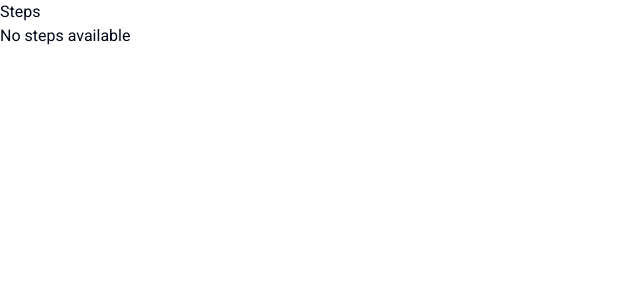
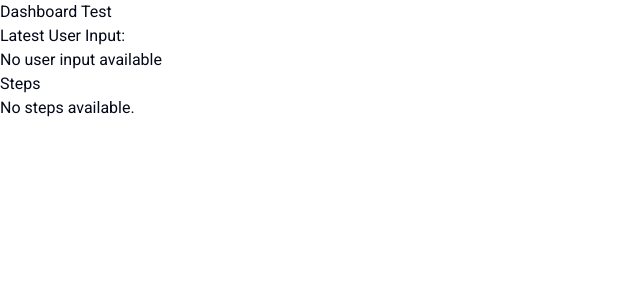
Before and after one commit to justinleeirizarry/Karen, a Next.js app: page /dashboard in a window 1280 px wide. Shown: the top 300 px of the page, without its empty margins (0-640 px from the left). Built offline with nearby package versions, Linux system fonts and the light colour scheme.

Commit message:
Refactor code and fix bugs

```diff
--- a/app/dashboard/page.tsx
+++ b/app/dashboard/page.tsx
@@ -4,15 +4,27 @@ import React from "react";
 import { useSteps } from "@/contexts/TaskStepContext";
 
 export default function Dashboard() {
-  const { steps } = useSteps();
+  const { steps, userInput } = useSteps();
 
   return (
     <div>
-      <h1>Steps</h1>
+      <h1>Dashboard Test</h1>
+
+      <div>
+        <h2>Latest User Input:</h2>
+        <p>{userInput || "No user input available"}</p>{" "}
+      </div>
+
+      <h2>Steps</h2>
       {steps.length > 0 ? (
-        steps.map((step, index) => <p key={index}>{step.content}</p>)
+        steps.map((step, index) => (
+          <div key={step.id || index}>
+            {" "}
+            <p>{step.content}</p>
+          </div>
+        ))
       ) : (
-        <p>No steps available</p>
+        <p>No steps available.</p>
       )}
     </div>
   );
--- a/app/page.tsx
+++ b/app/page.tsx
@@ -1,6 +1,7 @@
 "use client";
 
 import { useChat } from "ai/react";
+
 import React, { useState } from "react";
 import TextareaWithButton from "@/components/TextInput";
 
@@ -10,12 +11,6 @@ export default function Chat() {
   const { messages, input, handleInputChange, handleSubmit } = useChat();
 
   const [showInput, setShowInput] = useState(true);
-
-  const userInputs = messages
-    .filter((m) => m.role === "user")
-    .map((m) => m.content);
-
-  console.log(userInputs);
 
   return (
     <div>
--- a/components/InitialInput.tsx
+++ b/components/InitialInput.tsx
@@ -16,7 +16,7 @@ function InitialInput({
     <TextareaWithButton
       input={input}
       handleInputChange={handleInputChange}
-      handleSubmit={onSubmit}
+      handleSubmit={onSubmit} // Ensure onSubmit is correctly used as the form submission handler
     />
   );
 }
--- a/components/ListoSteps.tsx
+++ b/components/ListoSteps.tsx
@@ -23,12 +23,12 @@ function ListoSteps({ messages }: StartingStepsProps) {
     confirmed: false,
   }));
 
-  const AssistantMessages = StepMessages.some((m) => m.role === "assistant");
+  const Response = StepMessages.some((m) => m.role === "assistant");
 
   return (
     <div>
-      <div className="border w-screen justify-center p-12 text-2xl">
-        {AssistantMessages && (
+      <div className="w-screen justify-center p-12 text-2xl">
+        {Response && (
           <header className="flex justify-center font-bold w-full text-[8rem] p-14">
             <span>Confirm</span>
             <span className="text-cyan-500 px-8">Every</span>
--- a/components/Step.tsx
+++ b/components/Step.tsx
@@ -1,10 +1,10 @@
-import React, { useState, useCallback, useEffect } from "react";
-import { v4 as uuidv4 } from "uuid";
+import React from "react";
+
 import StepEditor from "./StepEditor";
 import { Button } from "./ui/button";
 import ConfirmButton from "./ConfirmButton";
-import Link from "next/link";
-import { useSteps } from "@/contexts/TaskStepContext";
+
+import { useStepManager } from "./hooks/StepManager";
 
 interface Message {
   id: string;
@@ -14,94 +14,20 @@ interface Message {
 
 interface MessageItemProps {
   message: Message;
-  setEditing: React.Dispatch<React.SetStateAction<boolean>>;
-  updateMessageContent: (id: string, newContent: string) => void;
 }
 
-export const Step: React.FC<MessageItemProps> = ({
-  message,
-  setEditing,
-  updateMessageContent,
-}) => {
-  const [editingLineIndex, setEditingLineIndex] = useState<number | null>(null);
-  const [editedText, setEditedText] = useState<string>("");
-  const [allConfirmed, setAllConfirmed] = useState<boolean>(false);
-  const { steps, removeStep, updateStep, confirmStep, setSteps } = useSteps();
-
-  useEffect(() => {
-    const initialSteps = message.content.split("\n").map((line) => ({
-      id: uuidv4(),
-      content: line.replace(/^\d+\.\s*/, ""), // Strip out numbered formatting
-      confirmed: false,
-    }));
-    setSteps(initialSteps);
-  }, [message.content, setSteps]);
-
-  const handleEdit = useCallback(
-    (id: string) => {
-      const stepIndex = steps.findIndex((step) => step.id === id);
-      if (stepIndex >= 0) {
-        setEditingLineIndex(stepIndex);
-        setEditedText(steps[stepIndex].content);
-        setEditing(true);
-      }
-    },
-    [steps, setEditing]
-  );
-
-  const handleDelete = useCallback(
-    (id: string) => {
-      removeStep(id);
-      if (editingLineIndex !== null && steps[editingLineIndex]?.id === id) {
-        setEditing(false);
-        setEditingLineIndex(null);
-      }
-    },
-    [removeStep, steps, editingLineIndex, setEditing]
-  );
-
-  const handleInputChange = useCallback(
-    (event: React.ChangeEvent<HTMLTextAreaElement>) => {
-      setEditedText(event.target.value);
-    },
-    []
-  );
-
-  const handleSave = useCallback(
-    (id: string) => {
-      updateStep(id, editedText);
-      setEditingLineIndex(null);
-      setEditing(false);
-    },
-    [editedText, updateStep, setEditing]
-  );
-
-  const handleConfirm = useCallback(
-    (id: string) => {
-      confirmStep(id);
-    },
-    [confirmStep]
-  );
-
-  const handleInsertStepAtIndex = useCallback(
-    (index: number) => {
-      const newStep = {
-        id: uuidv4(),
-        content: "New Step",
-        confirmed: false,
-      };
-
-      const updatedSteps = [...steps];
-      updatedSteps.splice(index + 1, 0, newStep);
-
-      setSteps(updatedSteps);
-    },
-    [steps, setSteps]
-  );
-
-  useEffect(() => {
-    setAllConfirmed(steps.every((step) => step.confirmed));
-  }, [steps]);
+export const Step: React.FC<MessageItemProps> = () => {
+  const {
+    steps,
+    editingLineIndex,
+    editedText,
+    handleEdit,
+    handleDelete,
+    handleInputChange,
+    handleSave,
+    handleConfirm,
+    handleInsertStepAtIndex,
+  } = useStepManager("");
 
   return (
     <ul className="list-none">
@@ -144,7 +70,6 @@ export const Step: React.FC<MessageItemProps> = ({
           </li>
         );
       })}
-      {allConfirmed && <Link href="/dashboard">Go to Dashboard</Link>}
     </ul>
   );
 };
--- a/components/Steps.tsx
+++ b/components/Steps.tsx
@@ -1,5 +1,8 @@
 import React, { useEffect, useState } from "react";
+import { v4 as uuidv4 } from "uuid";
+import { useSteps } from "@/contexts/TaskStepContext";
 import { Step } from "./Step";
+import Link from "next/link";
 
 export interface Message {
   id: string;
@@ -9,34 +12,50 @@ export interface Message {
 }
 
 export const Steps: React.FC<{ messages: Message[] }> = ({ messages }) => {
-  const [localMessages, setLocalMessages] = useState<Message[]>([]);
+  const { steps, setSteps, setUserInput } = useSteps();
+  const [allConfirmed, setAllConfirmed] = useState<boolean>(false);
+  const [loading, setLoading] = useState<boolean>(true);
 
   useEffect(() => {
-    setLocalMessages(messages);
-    // console.log(messages);
-  }, [messages]);
+    const latestUserMessage = messages.find((m) => m.role === "user");
+    if (latestUserMessage) {
+      setUserInput(latestUserMessage.content);
+    }
 
-  const filteredMessages = localMessages.filter((m) => m.role !== "user");
+    const instructions = messages
+      .filter((message) => message.role !== "user")
+      .flatMap((message) =>
+        message.content.split("\n").map((line) => ({
+          id: uuidv4(),
+          content: line.replace(/^\d+\.\s*/, ""),
+          confirmed: false,
+        }))
+      );
 
-  const updateMessageContent = (id: string, newContent: string) => {
-    console.log(`Updating message ${id} with new content: ${newContent}`);
-    const updatedMessages = localMessages.map((message) =>
-      message.id === id ? { ...message, content: newContent } : message
-    );
-    setLocalMessages(updatedMessages);
-  };
+    if (instructions.length > 0) {
+      setSteps(instructions);
+      setLoading(false);
+    }
+  }, [messages, setSteps, setUserInput]);
+
+  useEffect(() => {
+    setAllConfirmed(steps.every((step) => step.confirmed));
+  }, [steps]);
+
+  if (loading) {
+    return <div>Loading...</div>;
+  }
 
   return (
     <div>
-      {filteredMessages.map((message) => (
-        <div key={message.id} className="mt-2">
-          <Step
-            message={message}
-            setEditing={() => {}}
-            updateMessageContent={updateMessageContent}
-          />
-        </div>
-      ))}
+      {messages
+        .filter((m) => m.role !== "user")
+        .map((message) => (
+          <div key={message.id} className="mt-2">
+            <Step message={message} />
+          </div>
+        ))}
+      {allConfirmed && <Link href="/dashboard">Go to Dashboard</Link>}
     </div>
   );
 };
--- /dev/null
+++ b/components/hooks/StepManager.tsx
@@ -0,0 +1,87 @@
+import { useCallback, useState } from "react";
+import { useSteps } from "@/contexts/TaskStepContext";
+import { v4 as uuidv4 } from "uuid";
+
+interface Step {
+  id: string;
+  content: string;
+  confirmed: boolean;
+}
+
+export const useStepManager = (initialContent: string) => {
+  const [editingLineIndex, setEditingLineIndex] = useState<number | null>(null);
+  const [editedText, setEditedText] = useState<string>("");
+
+  const { steps, removeStep, updateStep, confirmStep, setSteps } = useSteps();
+
+  const handleEdit = useCallback(
+    (id: string) => {
+      const stepIndex = steps.findIndex((step) => step.id === id);
+      if (stepIndex >= 0) {
+        setEditingLineIndex(stepIndex);
+        setEditedText(steps[stepIndex].content);
+      }
+    },
+    [steps]
+  );
+
+  const handleDelete = useCallback(
+    (id: string) => {
+      removeStep(id);
+      if (editingLineIndex !== null && steps[editingLineIndex]?.id === id) {
+        setEditingLineIndex(null);
+      }
+    },
+    [removeStep, steps, editingLineIndex]
+  );
+
+  const handleInputChange = useCallback(
+    (event: React.ChangeEvent<HTMLTextAreaElement>) => {
+      setEditedText(event.target.value);
+    },
+    []
+  );
+
+  const handleSave = useCallback(
+    (id: string) => {
+      updateStep(id, editedText);
+      setEditingLineIndex(null);
+    },
+    [editedText, updateStep]
+  );
+
+  const handleConfirm = useCallback(
+    (id: string) => {
+      confirmStep(id);
+    },
+    [confirmStep]
+  );
+
+  const handleInsertStepAtIndex = useCallback(
+    (index: number) => {
+      const newStep = {
+        id: uuidv4(),
+        content: "Silence isn't helpful. Please dont leave blank.",
+        confirmed: false,
+      };
+
+      const updatedSteps = [...steps];
+      updatedSteps.splice(index + 1, 0, newStep);
+
+      setSteps(updatedSteps);
+    },
+    [steps, setSteps]
+  );
+
+  return {
+    steps,
+    editingLineIndex,
+    editedText,
+    handleEdit,
+    handleDelete,
+    handleInputChange,
+    handleSave,
+    handleConfirm,
+    handleInsertStepAtIndex,
+  };
+};
--- a/contexts/TaskStepContext.tsx
+++ b/contexts/TaskStepContext.tsx
@@ -11,10 +11,12 @@ interface Step {
 
 interface StepsContextProps {
   steps: Step[];
+  userInput: string;
   addStep: (stepContent: string) => void;
   removeStep: (stepId: string) => void;
   updateStep: (stepId: string, newContent: string) => void;
   confirmStep: (stepId: string) => void;
+  setUserInput: (input: string) => void;
   setSteps: (steps: Step[]) => void;
   resetSteps: () => void;
 }
@@ -25,6 +27,7 @@ export const StepsProvider: React.FC<React.PropsWithChildren<{}>> = ({
   children,
 }) => {
   const [steps, setSteps] = useState<Step[]>([]);
+  const [userInput, setUserInput] = useState<string>("");
 
   const addStep = useCallback((stepContent: string) => {
     const newStep = { id: uuidv4(), content: stepContent, confirmed: false };
@@ -51,6 +54,10 @@ export const StepsProvider: React.FC<React.PropsWithChildren<{}>> = ({
     );
   }, []);
 
+  const updateUserInput = useCallback((input: string) => {
+    setUserInput(input);
+  }, []);
+
   const resetSteps = useCallback(() => {
     setSteps([]);
   }, []);
@@ -59,10 +66,12 @@ export const StepsProvider: React.FC<React.PropsWithChildren<{}>> = ({
     <StepsContext.Provider
       value={{
         steps,
+        userInput,
         addStep,
         removeStep,
         updateStep,
         confirmStep,
+        setUserInput: updateUserInput,
         setSteps,
         resetSteps,
       }}
```
